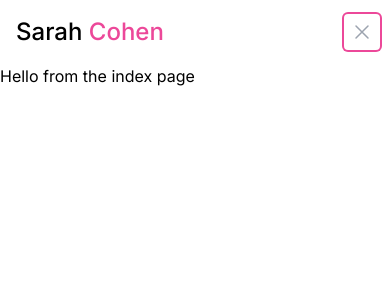
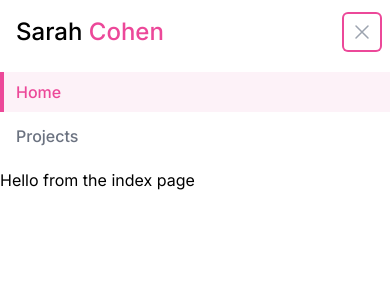
Before and after one commit to scohen40/Portfolio, a Next.js app: page / in a window 390 px wide. Both pictures are taken after a click on the button 362 px from the left and 32 px from the top of the page. Shown: the top 300 px of the page. Built offline with nearby package versions, Linux system fonts and the light colour scheme.

Commit message:
completed navbar component

```diff
--- a/app/components/Navbar.tsx
+++ b/app/components/Navbar.tsx
@@ -64,10 +64,28 @@ export default function Navbar() {
                                 )}
                             </Disclosure.Button>
                         </div>
+                    </div>
+                </div>
 
+                <Disclosure.Panel className="sm:hidden">
+                    <div className="pt-2 pb-3 space-y-1">
+                        <Link href="/" prefetch className={`${pathname == "/" ? "bg-pink-50 border-pink-500 text-pink-500 block pl-3 pr-4 py-2 border-l-4 text-base font-medium dark:bg-gray-800"
+                        : "border-transparent text-gray-500 hover:bg-gray-50 hover:border-gray-300 hover:text-white block pl-3 pr-4 py-2 dark:hover:bg-gray-700 border-l-4 text-base font-medium dark-text-white"
+                        } `}>
+                            Home
+                        </Link>
+                        {/* <Link href="/guestbook" prefetch className={`${pathname == "/guestbook" ? "bg-pink-50 border-pink-500 text-pink-500 block pl-3 pr-4 py-2 border-l-4 text-base font-medium dark:bg-gray-800"
+                        : "border-transparent text-gray-500 hover:bg-gray-50 hover:border-gray-300 hover:text-white block pl-3 pr-4 py-2 dark:hover:bg-gray-700 border-l-4 text-base font-medium dark-text-white"
+                        } `}>
+                            Guestbook
+                        </Link> */}
+                        <Link href="/projects" prefetch className={`${pathname == "/projects" ? "bg-pink-50 border-pink-500 text-pink-500 block pl-3 pr-4 py-2 border-l-4 text-base font-medium dark:bg-gray-800"
+                        : "border-transparent text-gray-500 hover:bg-gray-50 hover:border-gray-300 hover:text-white block pl-3 pr-4 py-2 dark:hover:bg-gray-700 border-l-4 text-base font-medium dark-text-white"
+                        } `}>
+                            Projects
+                        </Link>
                     </div>
-
-                </div>
+                </Disclosure.Panel>
                 </>
             )}
         </Disclosure>
```
